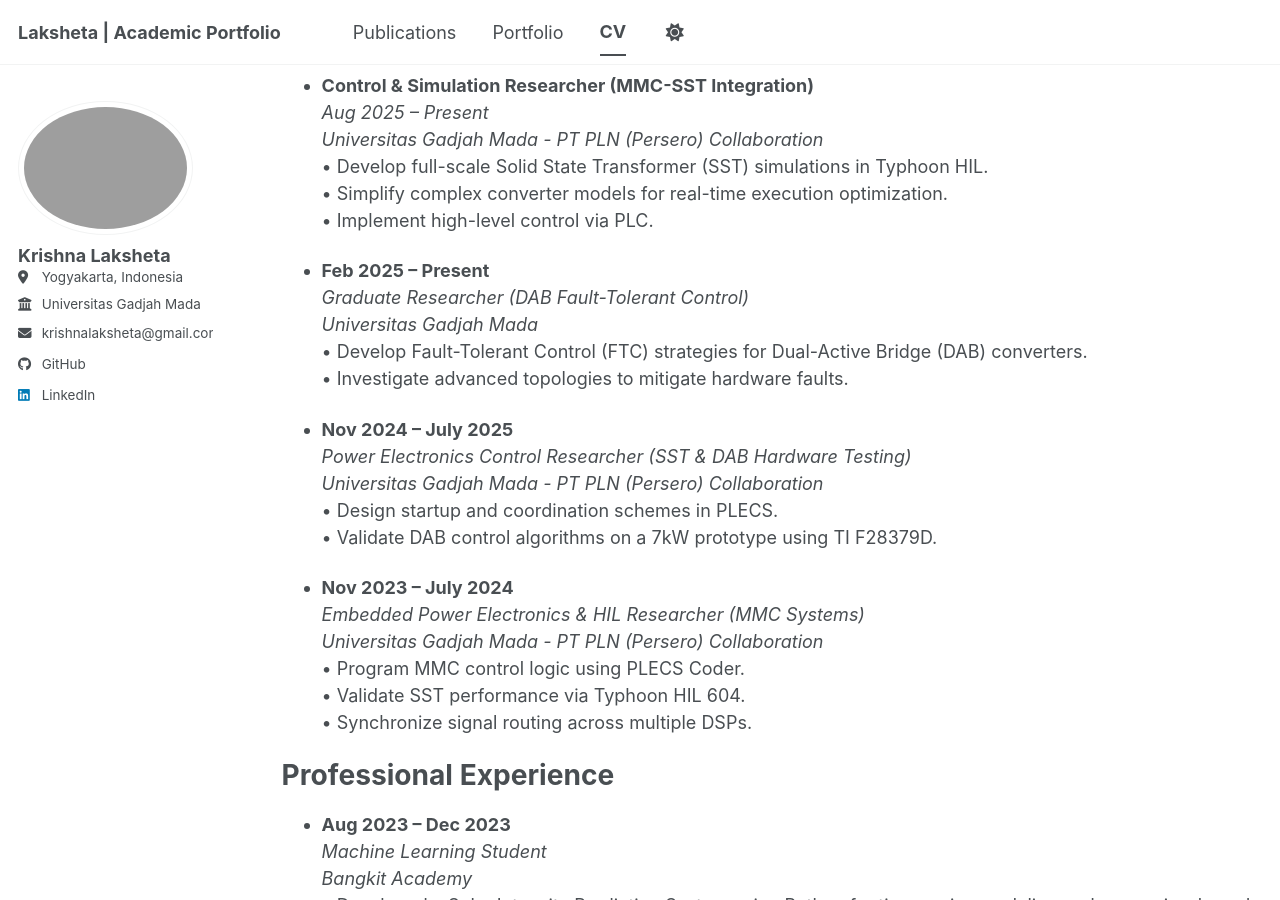
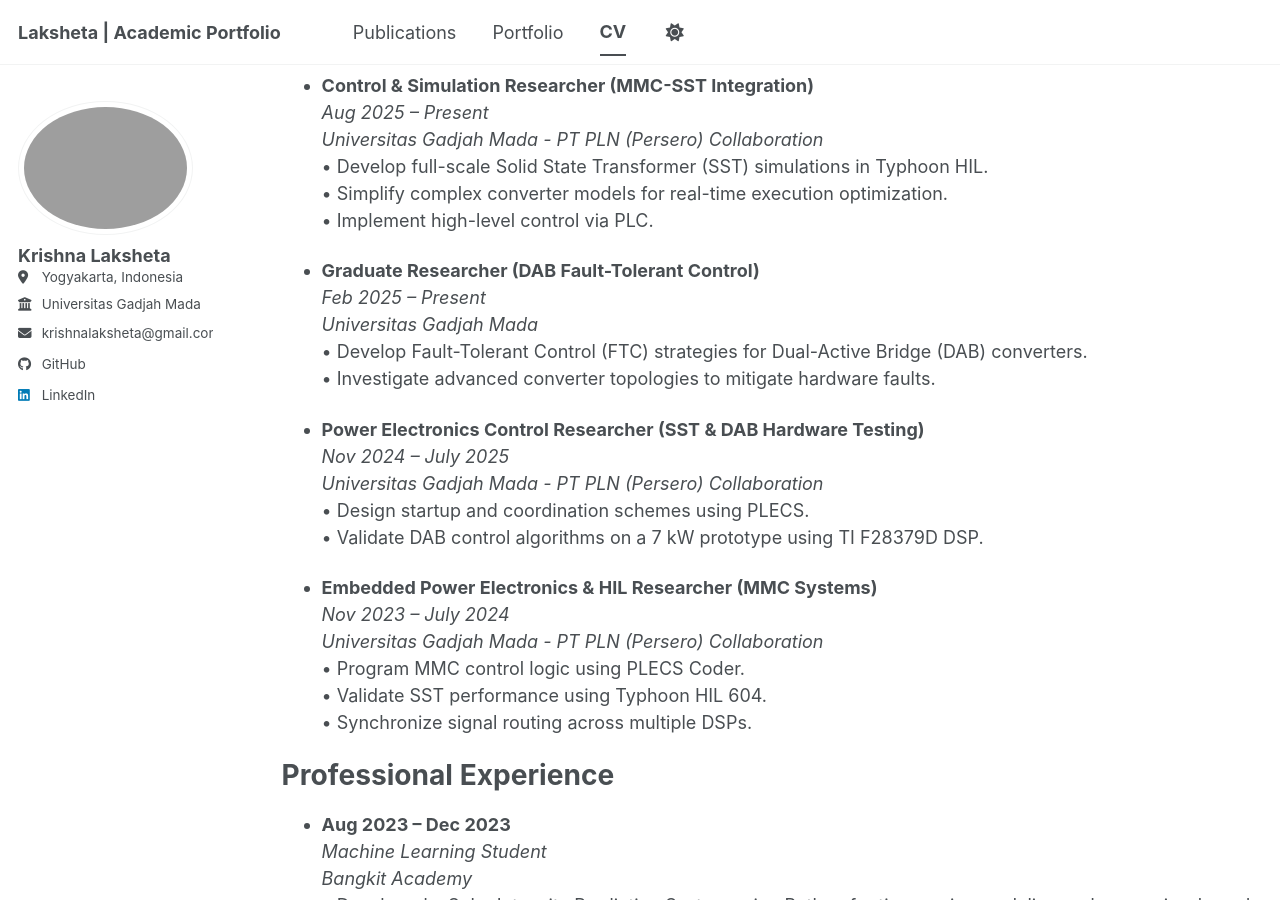
Before and after one commit to laksheta/laksheta.github.io, a Jekyll site: the page built from _pages/cv.md, in a window 1280 px wide and 900 px high, scrolled down 256 px. Built offline with Jekyll 4.4.1, drawn with Linux system fonts in a browser that asks for light colours; a script bundle is joined from its source files by our own code; library files that are not in the unit come from our copies.

Commit message:
cv: adjust writing (1)

```diff
--- a/_pages/cv.md
+++ b/_pages/cv.md
@@ -34,13 +34,31 @@ Education
 Research & Project Experience
 ======
 
-* **Control & Simulation Researcher (MMC-SST Integration)**<br> *Aug 2025 – Present*<br>*Universitas Gadjah Mada - PT PLN (Persero) Collaboration*<br>• Develop full-scale Solid State Transformer (SST) simulations in Typhoon HIL.<br>• Simplify complex converter models for real-time execution optimization.<br>• Implement high-level control via PLC.
+* **Control & Simulation Researcher (MMC-SST Integration)**<br>
+*Aug 2025 – Present*<br>
+*Universitas Gadjah Mada - PT PLN (Persero) Collaboration*<br>
+• Develop full-scale Solid State Transformer (SST) simulations in Typhoon HIL.<br>
+• Simplify complex converter models for real-time execution optimization.<br>
+• Implement high-level control via PLC.
 
-* **Feb 2025 – Present**<br>*Graduate Researcher (DAB Fault-Tolerant Control)*<br>*Universitas Gadjah Mada*<br>• Develop Fault-Tolerant Control (FTC) strategies for Dual-Active Bridge (DAB) converters.<br>• Investigate advanced topologies to mitigate hardware faults.
+* **Graduate Researcher (DAB Fault-Tolerant Control)**<br>
+*Feb 2025 – Present*<br>
+*Universitas Gadjah Mada*<br>
+• Develop Fault-Tolerant Control (FTC) strategies for Dual-Active Bridge (DAB) converters.<br>
+• Investigate advanced converter topologies to mitigate hardware faults.
 
-* **Nov 2024 – July 2025**<br>*Power Electronics Control Researcher (SST & DAB Hardware Testing)*<br>*Universitas Gadjah Mada - PT PLN (Persero) Collaboration*<br>• Design startup and coordination schemes in PLECS.<br>• Validate DAB control algorithms on a 7kW prototype using TI F28379D.
+* **Power Electronics Control Researcher (SST & DAB Hardware Testing)**<br>
+*Nov 2024 – July 2025*<br>
+*Universitas Gadjah Mada - PT PLN (Persero) Collaboration*<br>
+• Design startup and coordination schemes using PLECS.<br>
+• Validate DAB control algorithms on a 7 kW prototype using TI F28379D DSP.
 
-* **Nov 2023 – July 2024**<br>*Embedded Power Electronics & HIL Researcher (MMC Systems)*<br>*Universitas Gadjah Mada - PT PLN (Persero) Collaboration*<br>• Program MMC control logic using PLECS Coder.<br>• Validate SST performance via Typhoon HIL 604.<br>• Synchronize signal routing across multiple DSPs.
+* **Embedded Power Electronics & HIL Researcher (MMC Systems)**<br>
+*Nov 2023 – July 2024*<br>
+*Universitas Gadjah Mada - PT PLN (Persero) Collaboration*<br>
+• Program MMC control logic using PLECS Coder.<br>
+• Validate SST performance using Typhoon HIL 604.<br>
+• Synchronize signal routing across multiple DSPs.
 
 Professional Experience
 ======
```
